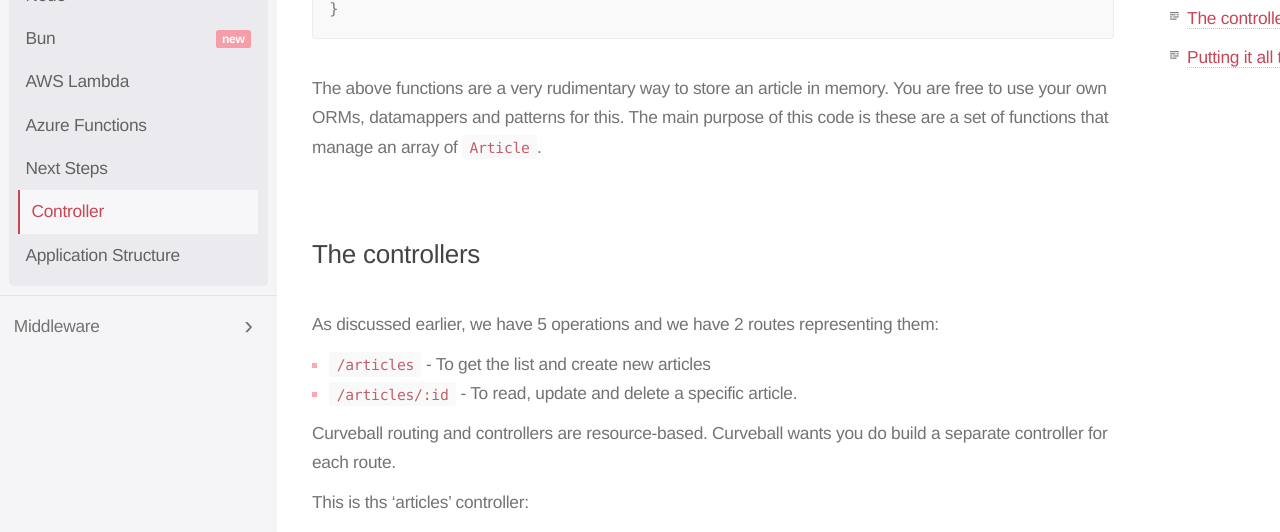
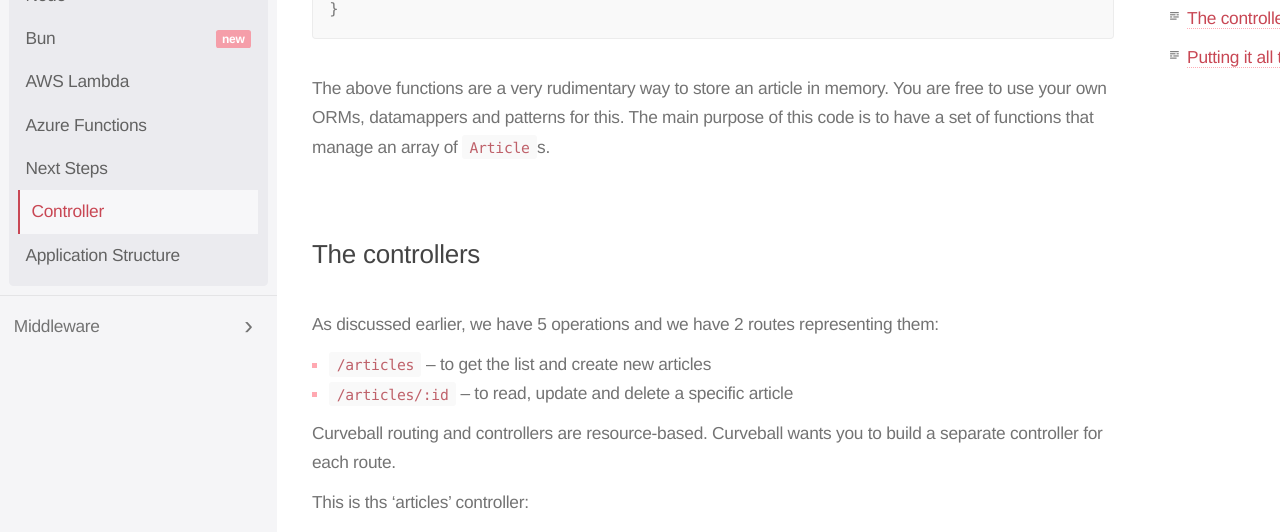
Before and after one commit to curveball/website, a Jekyll site: the page built from collections/_documentation/controller.md, in a window 1280 px wide and 900 px high, scrolled down 1859 px. Shown: the part 182-714 px from the top of the window. Built offline with Jekyll 4.4.1, drawn with Linux system fonts in a browser that asks for light colours; some of the changed text lies outside the part shown.

Commit message:
controller, next-steps rewording, reformatting

````diff
--- a/collections/_documentation/controller.md
+++ b/collections/_documentation/controller.md
@@ -83,18 +83,18 @@ export function create(article: Omit<Article, 'id'>): Article {
 ```
 
 The above functions are a very rudimentary way to store an article in memory. You are free to use your own ORMs,
-datamappers and patterns for this. The main purpose of this code is these are a set of functions that manage an
-array of `Article`.
+datamappers and patterns for this. The main purpose of this code is to have a set of functions that manage an
+array of `Article`s.
 
 The controllers
 ---------------
 
 As discussed earlier, we have 5 operations and we have 2 routes representing them:
 
-* `/articles` - To get the list and create new articles
-* `/articles/:id` - To read, update and delete a specific article.
+* `/articles` &ndash; to get the list and create new articles
+* `/articles/:id` &ndash; to read, update and delete a specific article
 
-Curveball routing and controllers are resource-based. Curveball wants you do build a
+Curveball routing and controllers are resource-based. Curveball wants you to build a
 separate controller for each route.
 
 This is ths 'articles' controller:
@@ -130,7 +130,8 @@ class ArtcileCollection extends Controller {
 As you can see above, methods in the controller present HTTP methods. `post()`
 will be automatically called for the `HTTP POST` method.
 
-Note that all methods here were marked `async`. It wasn't needed here, but
+{:.note.hint}
+> Note that all methods here were marked `async`. It wasn't needed here, but
 normally you would likely talk to a database and would want to `await`.
 
 Let's take a look at the Article controller:
````
Also changed, not shown: other parts of collections/_documentation/controller.md (+1 -1 lines), collections/_documentation/next-steps.md (+12 -9 lines).
